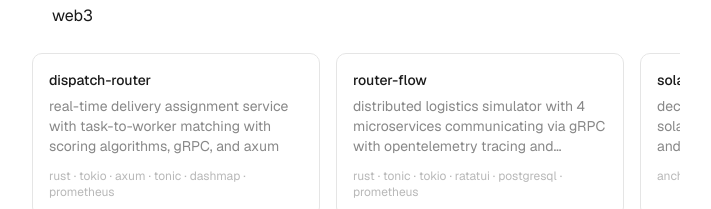
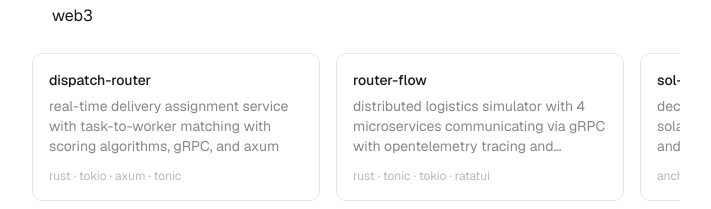
Before and after one commit to meowyx/meowy-blog, a Next.js app: page / in a window 1280 px wide. Shown: the part 743-952 px from the top of the page, without its empty margins (296-1007 px from the left). Built offline with nearby package versions, Linux system fonts and the light colour scheme.

Commit message:
feat: add new info changes

```diff
--- a/app/page.tsx
+++ b/app/page.tsx
@@ -105,7 +105,7 @@ export default function HomePage() {
                 with scoring algorithms, gRPC, and axum
               </p>
               <p className="text-xs text-muted-foreground/60 mt-3">
-                rust · tokio · axum · tonic · dashmap · prometheus
+                rust · tokio · axum · tonic
               </p>
             </a>
             <a
@@ -120,7 +120,7 @@ export default function HomePage() {
                 via gRPC with opentelemetry tracing and prometheus observability
               </p>
               <p className="text-xs text-muted-foreground/60 mt-3">
-                rust · tonic · tokio · ratatui · postgresql · prometheus
+                rust · tonic · tokio · ratatui
               </p>
             </a>
             <a
@@ -129,7 +129,7 @@ export default function HomePage() {
               rel="noopener noreferrer"
               className="flex-none w-72 border border-border rounded-lg p-4 hover:border-foreground/20 transition-colors"
             >
-              <h3 className="font-medium text-sm">solarena</h3>
+              <h3 className="font-medium text-sm">sol-arena</h3>
               <p className="text-sm text-muted-foreground mt-1.5 line-clamp-3">
                 decentralized contest platform on solana with escrow, multisig
                 judging, and gas-free submissions
@@ -163,7 +163,7 @@ export default function HomePage() {
               <h3 className="font-medium text-sm">pinocchio-escrow</h3>
               <p className="text-sm text-muted-foreground mt-1.5 line-clamp-3">
                 native solana token escrow program built with pinocchio. no
-                anchor, no borsh — raw account manipulation with minimal compute
+                anchor, no borsh, raw account manipulation with minimal compute
                 overhead for two-party token swaps
               </p>
               <p className="text-xs text-muted-foreground/60 mt-3">
```
